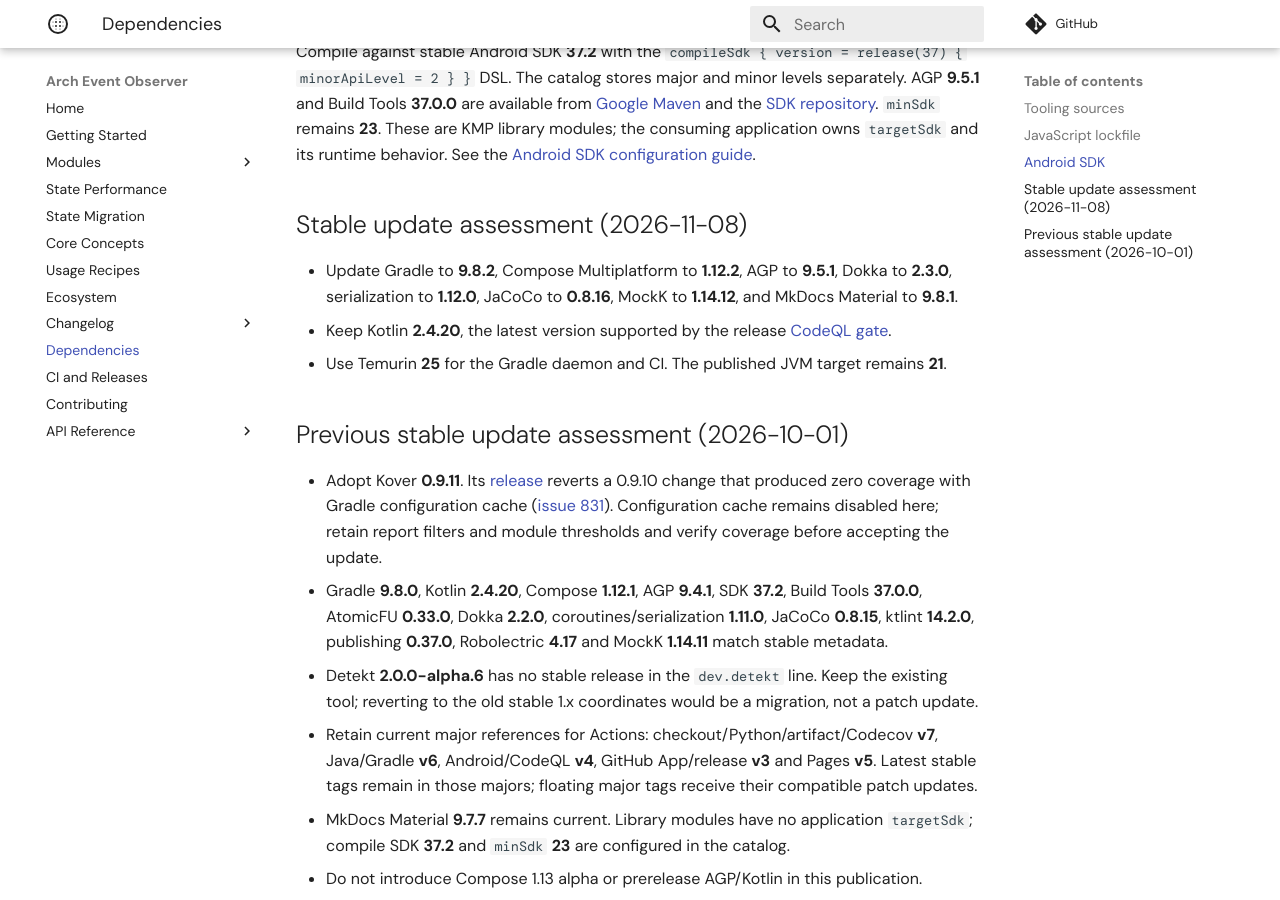
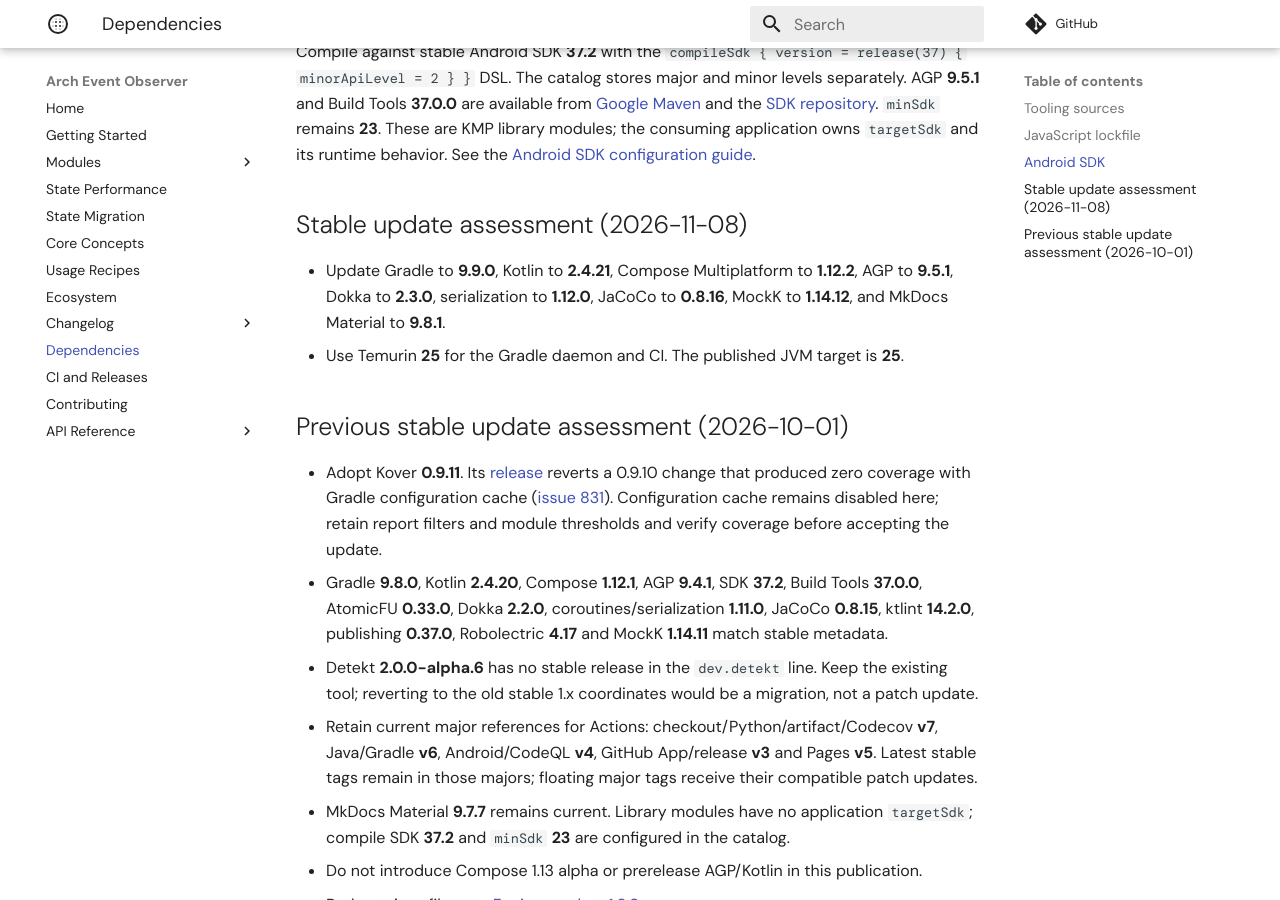
Before and after one commit to matheus-corregiari/arch-event-observer, an MkDocs documentation site: the page built from docs/dependencies.md, in a window 1280 px wide and 900 px high, scrolled down 2305 px. Built offline with MkDocs 1.6.1 and Material for MkDocs 9.7.7, drawn with Linux system fonts in a browser that asks for light colours; some web fonts are replaced; comment, search, counter and statistics services are not loaded; some of the changed text lies outside the part shown.

Commit message:
build: standardize on Java 25 and bump Kotlin to 2.4.21 and Gradle to 9.9.0

```diff
--- a/docs/dependencies.md
+++ b/docs/dependencies.md
@@ -2,14 +2,14 @@
 
 Audited against Maven Central, Google Maven and the Gradle Plugin Portal on 2026-11-08 for `3.1.0`.
 Runtime dependencies and AGP use stable releases. Detekt retains its existing alpha line.
-Gradle **9.8.2**, JDK **25**, Kover **0.9.11**, MkDocs Material **9.8.1**.
-Published JVM bytecode targets Java **21**.
+Gradle **9.9.0**, JDK **25**, Kover **0.9.11**, MkDocs Material **9.8.1**.
+Published JVM bytecode targets Java **25**.
 
 | Alias                                      | Version         | Source                                                                                                                                                                 |
 | ------------------------------------------ | --------------- | ---------------------------------------------------------------------------------------------------------------------------------------------------------------------- |
 | `jetbrains-dokka`                          | `2.3.0`         | [Metadata](https://repo.maven.apache.org/maven2/org/jetbrains/dokka/dokka-gradle-plugin/maven-metadata.xml)                                                            |
-| `jetbrains-plugin`                         | `2.4.20`        | [Metadata](https://repo.maven.apache.org/maven2/org/jetbrains/kotlin/kotlin-gradle-plugin/maven-metadata.xml)                                                          |
-| `jetbrains-multiplatform`                  | `2.4.20`        | [Metadata](https://repo.maven.apache.org/maven2/org/jetbrains/kotlin/multiplatform/org.jetbrains.kotlin.multiplatform.gradle.plugin/maven-metadata.xml)                |
+| `jetbrains-plugin`                         | `2.4.21`        | [Metadata](https://repo.maven.apache.org/maven2/org/jetbrains/kotlin/kotlin-gradle-plugin/maven-metadata.xml)                                                          |
+| `jetbrains-multiplatform`                  | `2.4.21`        | [Metadata](https://repo.maven.apache.org/maven2/org/jetbrains/kotlin/multiplatform/org.jetbrains.kotlin.multiplatform.gradle.plugin/maven-metadata.xml)                |
 | `jetbrains-kover`                          | `0.9.11`        | [Metadata](https://repo.maven.apache.org/maven2/org/jetbrains/kotlinx/kover-gradle-plugin/maven-metadata.xml)                                                          |
 | `jetbrains-compose-runtime`                | `1.12.2`        | [Metadata](https://repo.maven.apache.org/maven2/org/jetbrains/compose/runtime/runtime/maven-metadata.xml)                                                              |
 | `jetbrains-compose-animation`              | `1.12.2`        | [Metadata](https://repo.maven.apache.org/maven2/org/jetbrains/compose/animation/animation/maven-metadata.xml)                                                          |
@@ -19,7 +19,7 @@
 | `jetbrains-compose-ui-test-junit4-desktop` | `1.12.2`        | [Metadata](https://repo.maven.apache.org/maven2/org/jetbrains/compose/ui/ui-test-junit4-desktop/maven-metadata.xml)                                                    |
 | `jetbrains-coroutines-core`                | `1.11.0`        | [Metadata](https://repo.maven.apache.org/maven2/org/jetbrains/kotlinx/kotlinx-coroutines-core/maven-metadata.xml)                                                      |
 | `jetbrains-coroutines-test`                | `1.11.0`        | [Metadata](https://repo.maven.apache.org/maven2/org/jetbrains/kotlinx/kotlinx-coroutines-test/maven-metadata.xml)                                                      |
-| `jetbrains-kotlin-test`                    | `2.4.20`        | [Metadata](https://repo.maven.apache.org/maven2/org/jetbrains/kotlin/kotlin-test/maven-metadata.xml)                                                                   |
+| `jetbrains-kotlin-test`                    | `2.4.21`        | [Metadata](https://repo.maven.apache.org/maven2/org/jetbrains/kotlin/kotlin-test/maven-metadata.xml)                                                                   |
 | `jetbrains-serialization-json`             | `1.12.0`        | [Metadata](https://repo.maven.apache.org/maven2/org/jetbrains/kotlinx/kotlinx-serialization-json/maven-metadata.xml)                                                   |
 | `androidx-library`                         | `9.5.1`         | [Metadata](https://dl.google.com/dl/android/maven2/com/android/kotlin/multiplatform/library/com.android.kotlin.multiplatform.library.gradle.plugin/maven-metadata.xml) |
 | `androidx-arch-coreTesting`                | `2.2.0`         | [Metadata](https://dl.google.com/dl/android/maven2/androidx/arch/core/core-testing/maven-metadata.xml)                                                                 |
@@ -73,12 +73,10 @@
 
 ## Stable update assessment (2026-11-08)
 
-- Update Gradle to **9.8.2**, Compose Multiplatform to **1.12.2**,
+- Update Gradle to **9.9.0**, Kotlin to **2.4.21**, Compose Multiplatform to **1.12.2**,
   AGP to **9.5.1**, Dokka to **2.3.0**, serialization to **1.12.0**, JaCoCo to **0.8.16**,
   MockK to **1.14.12**, and MkDocs Material to **9.8.1**.
-- Keep Kotlin **2.4.20**, the latest version supported by the release
-  [CodeQL gate](https://codeql.github.com/docs/codeql-overview/supported-languages-and-frameworks/).
-- Use Temurin **25** for the Gradle daemon and CI. The published JVM target remains **21**.
+- Use Temurin **25** for the Gradle daemon and CI. The published JVM target is **25**.
 
 ## Previous stable update assessment (2026-10-01)
 
```
Also changed, not shown: README.md (+3 -3 lines), docs/changelog/3.1.0.md (+2 -2 lines), 11 other files.
